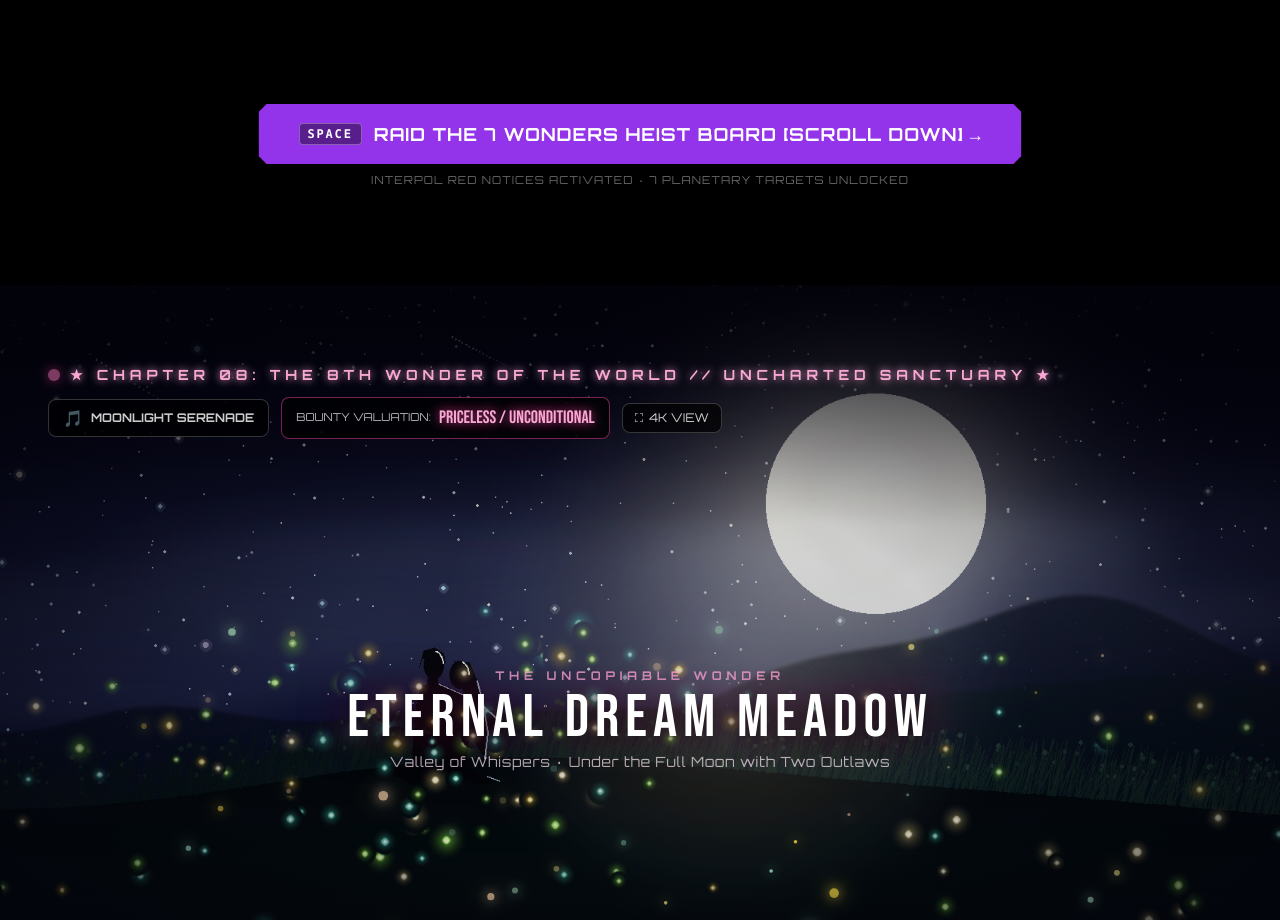
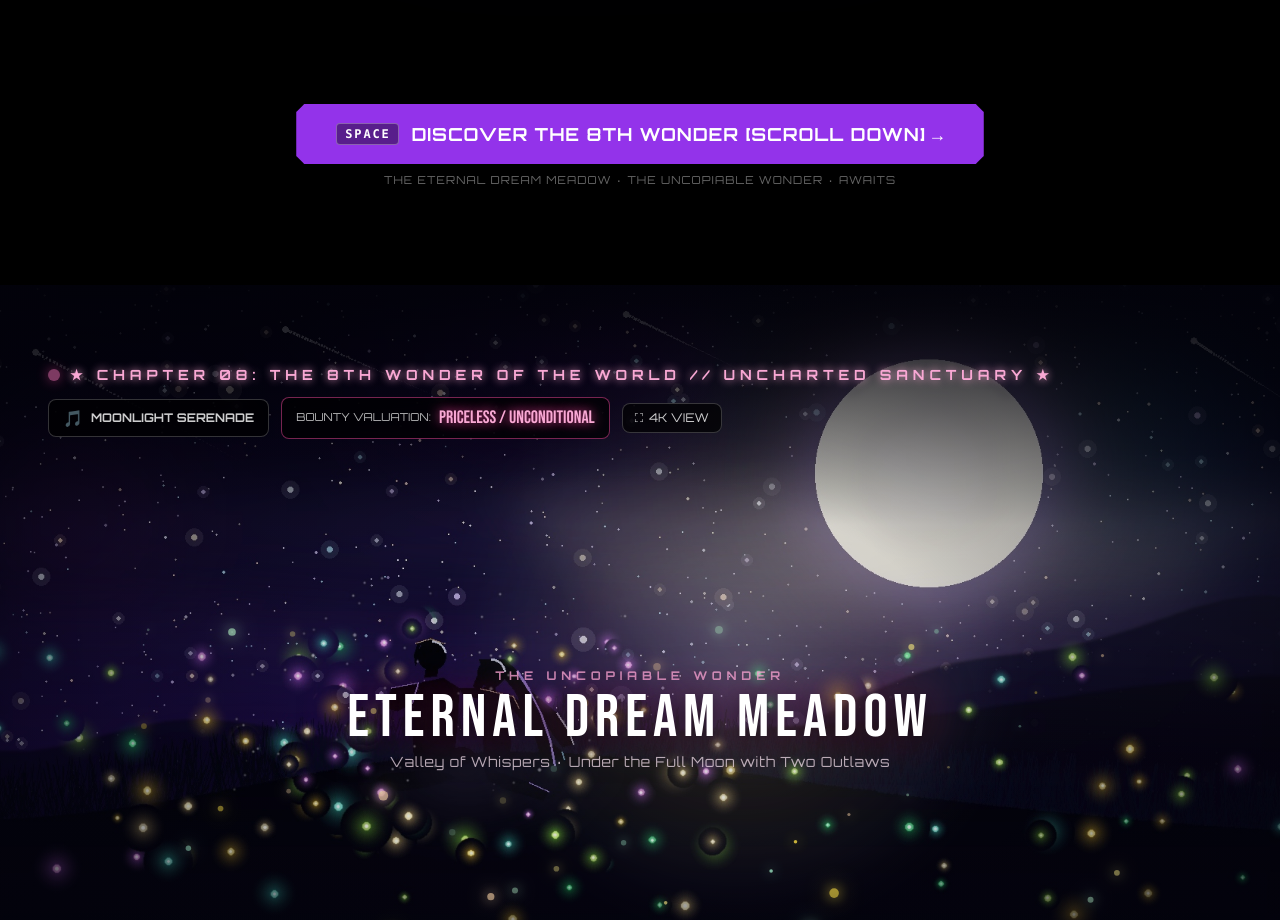
Before and after one commit to SAPTARSHI-coder/gta-bharat-odyssey, a React (Vite) app: page / in a window 1280 px wide. Shown: the part 5640-6560 px from the top of the page. Built offline with nearby package versions, Linux system fonts and the light colour scheme.

Commit message:
fix: restore page flow (Kolkata→DreamMeadow→Wonders) + cinematic v3 meadow artwork

```diff
--- a/src/components/KolkataScene/KolkataScene.tsx
+++ b/src/components/KolkataScene/KolkataScene.tsx
@@ -32,7 +32,7 @@ function KolkataGlow({ x, y, delay }: { x: number; y: number; delay: number }) {
 
 export function KolkataScene() {
   const scrollToWonders = () => {
-    document.getElementById('section-wonders')?.scrollIntoView({ behavior: 'smooth' });
+    document.getElementById('section-dream-meadow')?.scrollIntoView({ behavior: 'smooth' });
   };
 
   return (
@@ -109,10 +109,10 @@ export function KolkataScene() {
           <span className="px-2 py-0.5 rounded bg-black/40 font-mono text-xs border border-white/30 font-bold">
             SPACE
           </span>
-          <span className="font-bold tracking-wider">RAID THE 7 WONDERS HEIST BOARD [SCROLL DOWN] →</span>
+          <span className="font-bold tracking-wider">DISCOVER THE 8TH WONDER [SCROLL DOWN] →</span>
         </motion.button>
         <div className="font-game text-[11px] text-white/40 tracking-widest">
-          INTERPOL RED NOTICES ACTIVATED · 7 PLANETARY TARGETS UNLOCKED
+          THE ETERNAL DREAM MEADOW · THE UNCOPIABLE WONDER · AWAITS
         </div>
       </div>
     </div>
```
Also changed, not shown: public/assets/dream_meadow_gta.jpg.
